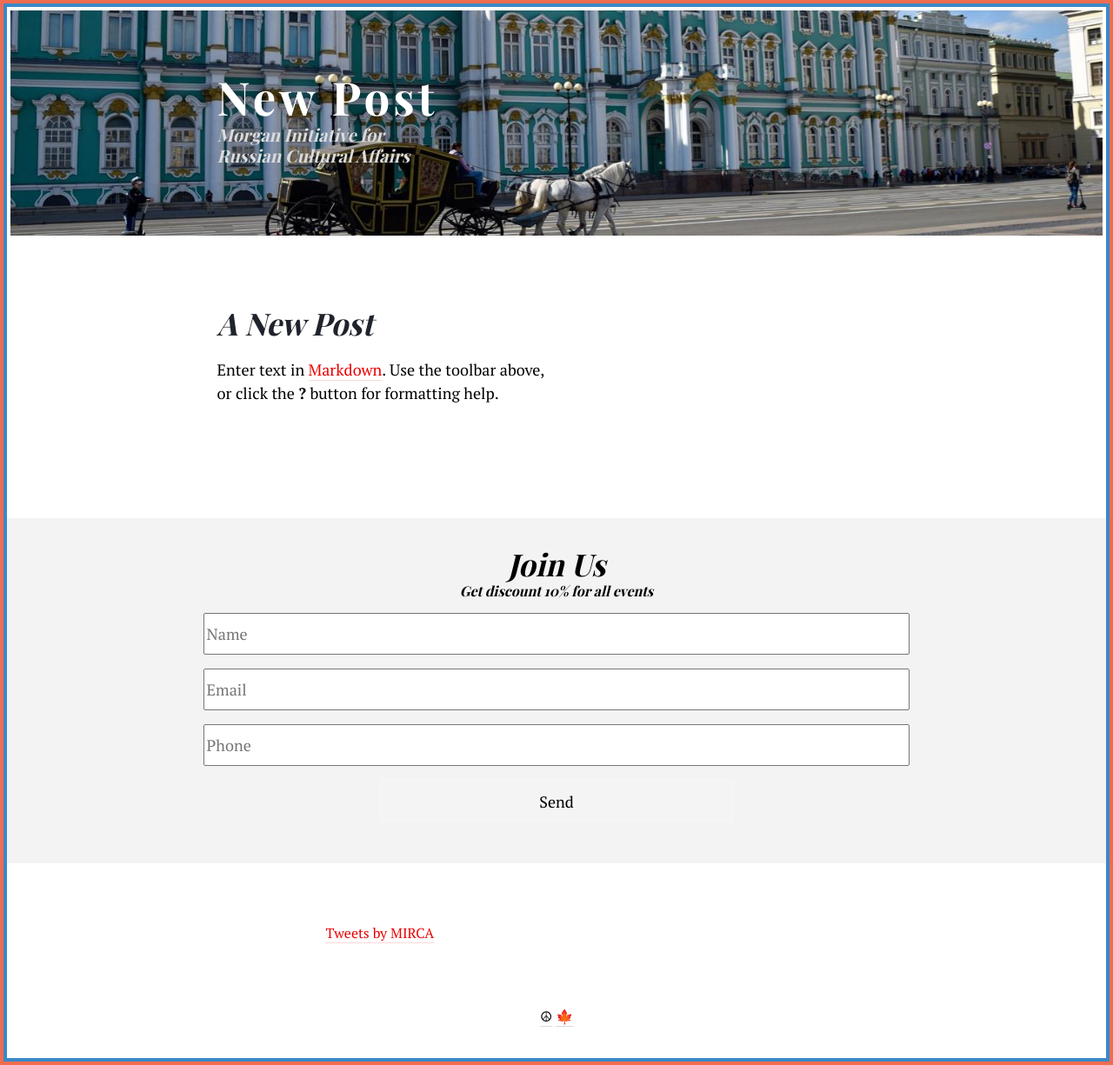
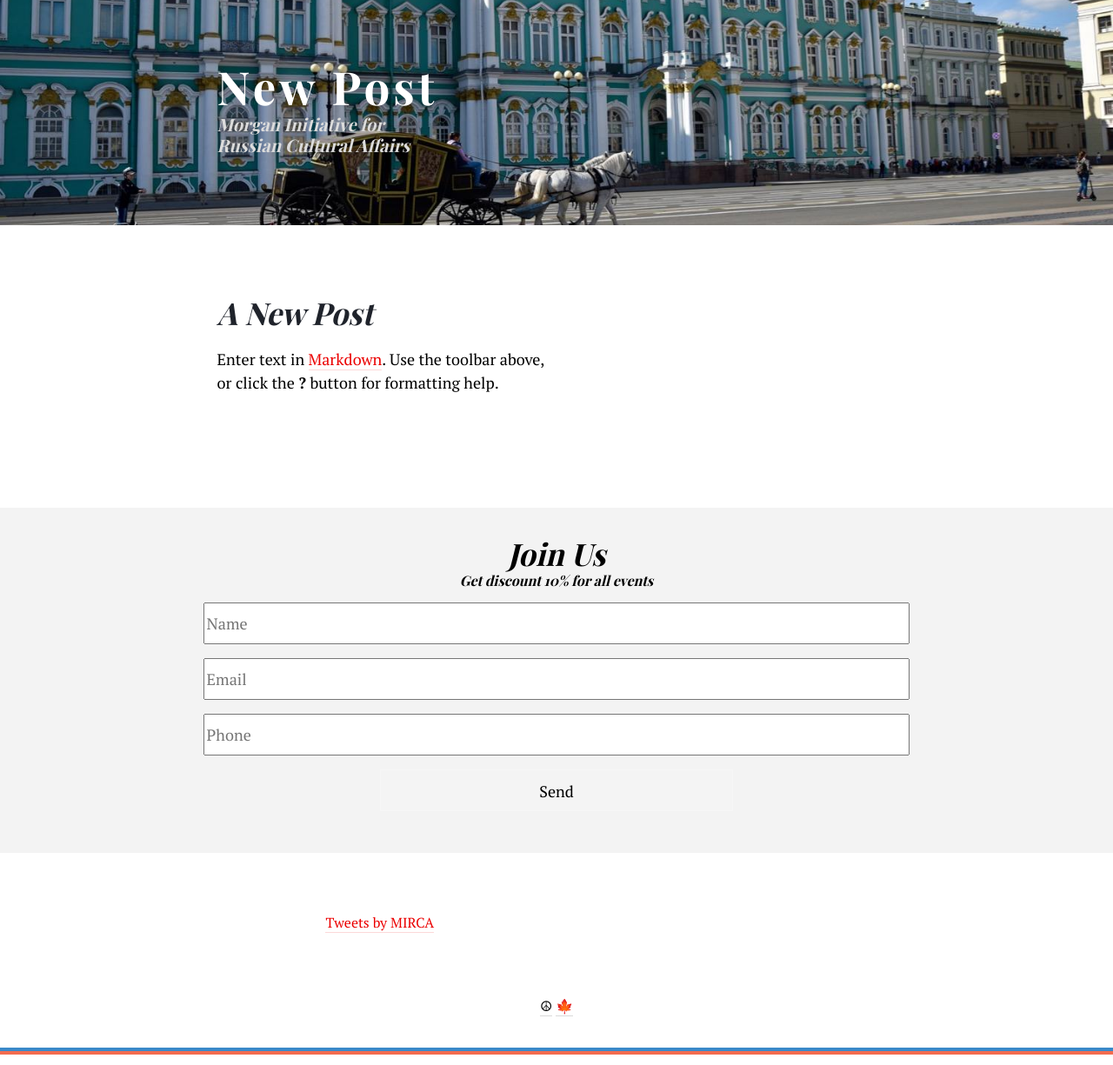
Before and after one commit to dy/mircamtl.github.io, a Jekyll site: the page built from _posts/2016-06-14-new-post.md, in a window 1280 px wide. Shown: the whole page at 87% size. Built offline with Jekyll 4.4.1, drawn with Linux system fonts in a browser that asks for light colours; comment, search, counter and statistics services are not loaded.

Commit message:
Make styles more decent

```diff
--- a/css/index.css
+++ b/css/index.css
@@ -3,7 +3,7 @@
 }
 
 html {
-	border: .25rem solid rgb(242, 108, 79);
+	border-bottom: .25rem solid rgb(242, 108, 79);
 }
 /* rgb(156, 196, 228) */
 /* rgb(233, 242, 249) */
@@ -15,11 +15,11 @@ body {
 	line-height: 1.5;
 	color: black;
 	font-family: 'PT Serif', serif;
-	border: .25rem solid rgb(58, 137, 201);
+	border-bottom: .25rem solid rgb(58, 137, 201);
 }
 .page-header {
-	border: .25rem solid rgb(255, 255, 255);
-	border-bottom: none;
+	/*border: .25rem solid rgb(255, 255, 255);*/
+	/*border-bottom: none;*/
 }
 
 a {
```
